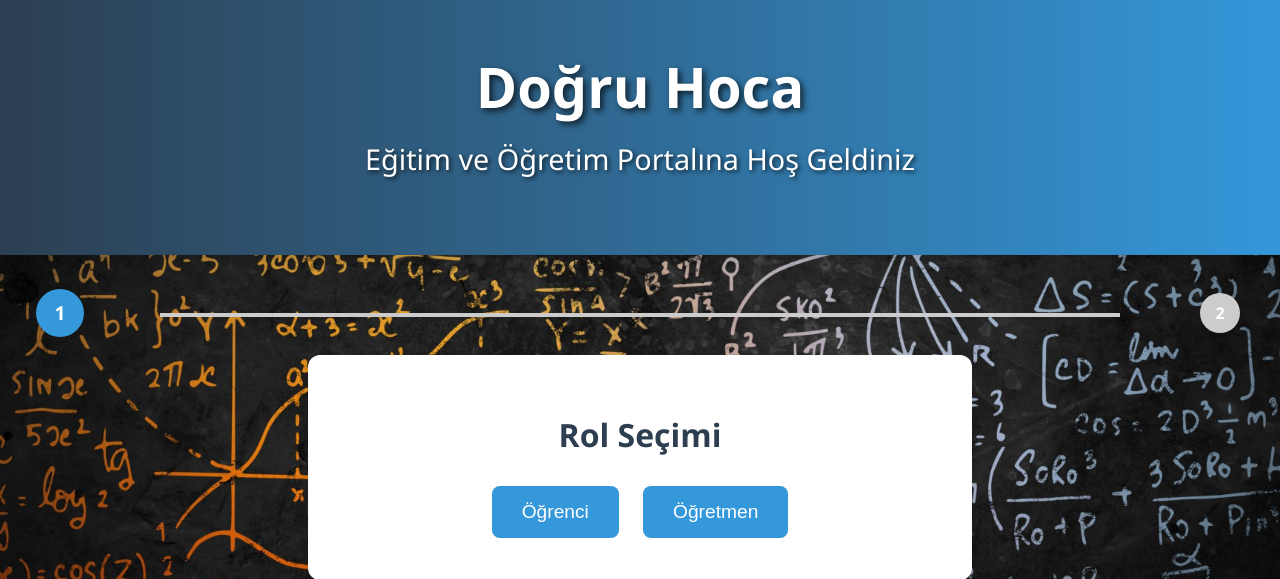
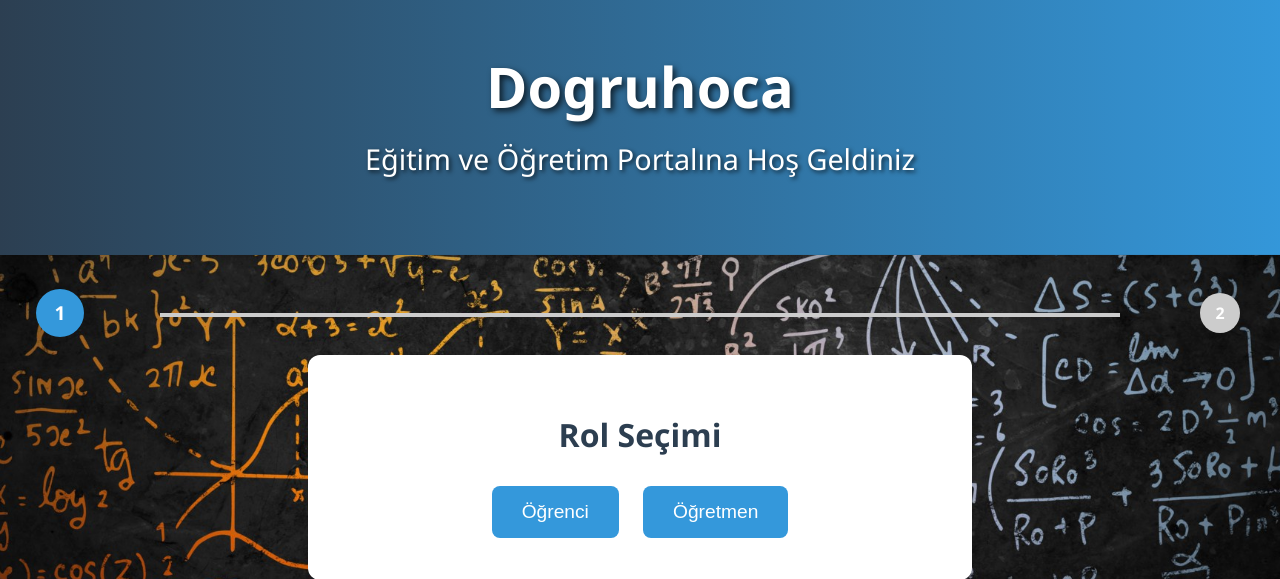
Before and after one commit to Abdullah497dk/cursorai, a Python web app: template admin/templates/register.html in a window 1280 px wide. Shown: the top 579 px of the page. Run offline with Jinja, Linux system fonts and the light colour scheme; the template is opened without the code that fills it, so the values that code supplies are empty.

Commit message:
baslik yeniden duzenlendi

```diff
--- a/admin/templates/login.html
+++ b/admin/templates/login.html
@@ -7,7 +7,7 @@
 	<meta name="keywords" content="Giriş, Öğretmen, Öğrenci">
 	<meta name="author" content="Doğru Hoca">
 	<link rel="stylesheet" href="styleforms.css">
-	<link rel="icon" type="image/png" href="img/logo.png">
+	<link rel="icon" type="image/png" href="../../img/logo.png">
 	<title>Doğru Hoca - Giriş Yap</title>
 </head>
 <body>
@@ -20,7 +20,7 @@
 		}
 	</style>
 	<header>
-		<h1>Doğru Hoca</h1>
+		<h1>Dogruhoca</h1>
 		<p>Eğitim ve Öğretim Portalına Hoş Geldiniz</p>
 	</header>
 
--- a/admin/templates/register.html
+++ b/admin/templates/register.html
@@ -7,7 +7,7 @@
 	<meta name="keywords" content="Kayıt, Öğretmen, Öğrenci">
 	<meta name="author" content="Doğru Hoca">
 	<link rel="stylesheet" href="styleforms.css">
-	<link rel="icon" type="image/png" href="img/logo.png">
+	<link rel="icon" type="image/png" href="../../img/logo.png">
 	<title>Doğru Hoca - Kayıt Ol</title>
 </head>
 <body>
@@ -21,7 +21,7 @@
 		}
 	</style>
 	<header>
-		<h1>Doğru Hoca</h1>
+		<h1>Dogruhoca</h1>
 		<p>Eğitim ve Öğretim Portalına Hoş Geldiniz</p>
 	</header>
 
--- a/cursorai.html
+++ b/cursorai.html
@@ -23,7 +23,7 @@
 </head>
 <body class="homepage">
 	<header>
-		<h1>Doğru Hoca</h1>
+		<h1>Dogruhoca</h1>
 		<div class="header-content">
 			<p>Eğitim ve Öğretim Portalına Hoş Geldiniz</p>
 		</div>
--- a/dashboard.html
+++ b/dashboard.html
@@ -8,11 +8,12 @@
 	<meta name="author" content="Doğru Hoca">
 	<link rel="stylesheet" href="style.css">
 	<link rel="stylesheet" href="https://cdnjs.cloudflare.com/ajax/libs/font-awesome/6.7.2/css/all.min.css" integrity="sha512-Evv84Mr4kqVGRNSgIGL/F/aIDqQb7xQ2vcrdIwxfjThSH8CSR7PBEakCr51Ck+w+/U6swU2Im1vVX0SVk9ABhg==" crossorigin="anonymous" referrerpolicy="no-referrer" />
+	<link rel="icon" type="image/png" href="img/logo.png">
 	<title>Doğru Hoca - Yönetim Paneli</title>
 </head>
 <body>
 	<header>
-		<h1>Yönetim Paneli</h1>
+		<h1>Dogruhoca</h1>
 		<p>Sayfalarınızı kolayca yönetin</p>
 	</header>
 
--- a/olmpiyat.html
+++ b/olmpiyat.html
@@ -13,7 +13,7 @@
 </head>
 <body class="homepage">
 	<header>
-		<h1>Doğru Hoca</h1>
+		<h1>Dogruhoca</h1>
 		<p>Olimpiyat Sayfasına Hoş Geldiniz</p>
 	</header>
 
```
